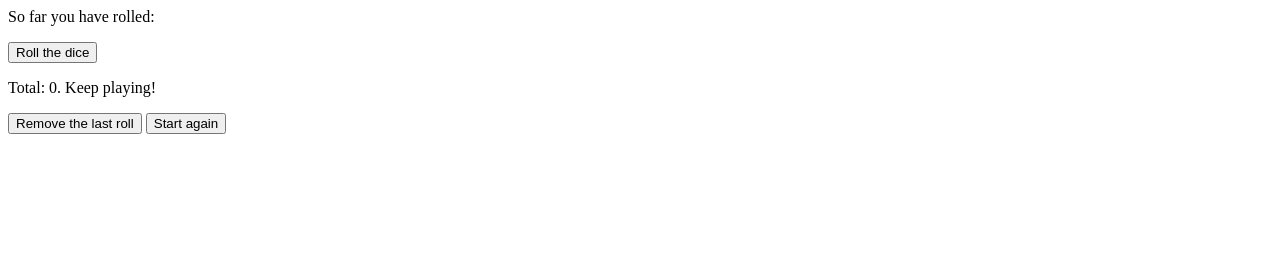
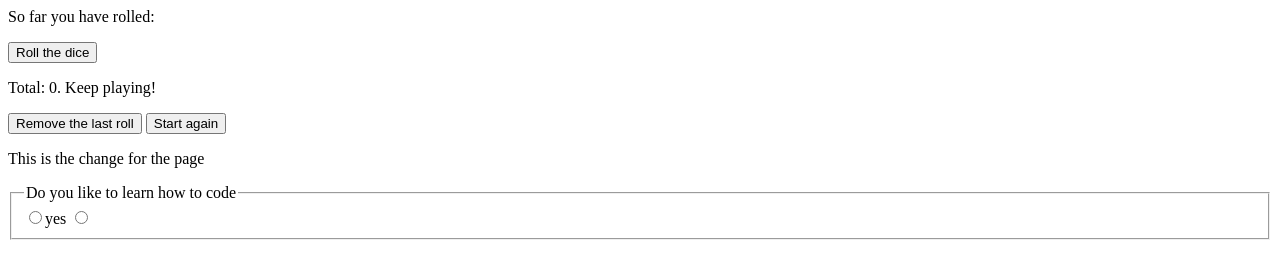
Before and after one commit to Jacknguyen4438/Code-block-2.0, a plain HTML site: page index.html in a window 1280 px wide. Drawn offline with Linux system fonts and the light colour scheme.

Commit message:
Update index.html

```diff
--- a/index.html
+++ b/index.html
@@ -5,6 +5,17 @@
 <p>Total: <span id="total">0</span>. <span id="info">Keep playing!</span></p>
 <button id="button_remove">Remove the last roll</button>
 <button id="button_restart">Start again</button>
+  <!-- first change go here-->
+  <p>This is the change for the page</p>
+  <fieldset>
+    <legend>Do you like to learn how to code</legend>
+    <label for="yes">
+      <input type="radio" name="boolan" id="yes" value="">yes
+    </label>
+    <label for="no">
+      <input type="radio" name="boolan" id="no" value="no">
+    </label>
+  </fielset>
 <script>
 ar dice, rolls, total, item;
 
```
